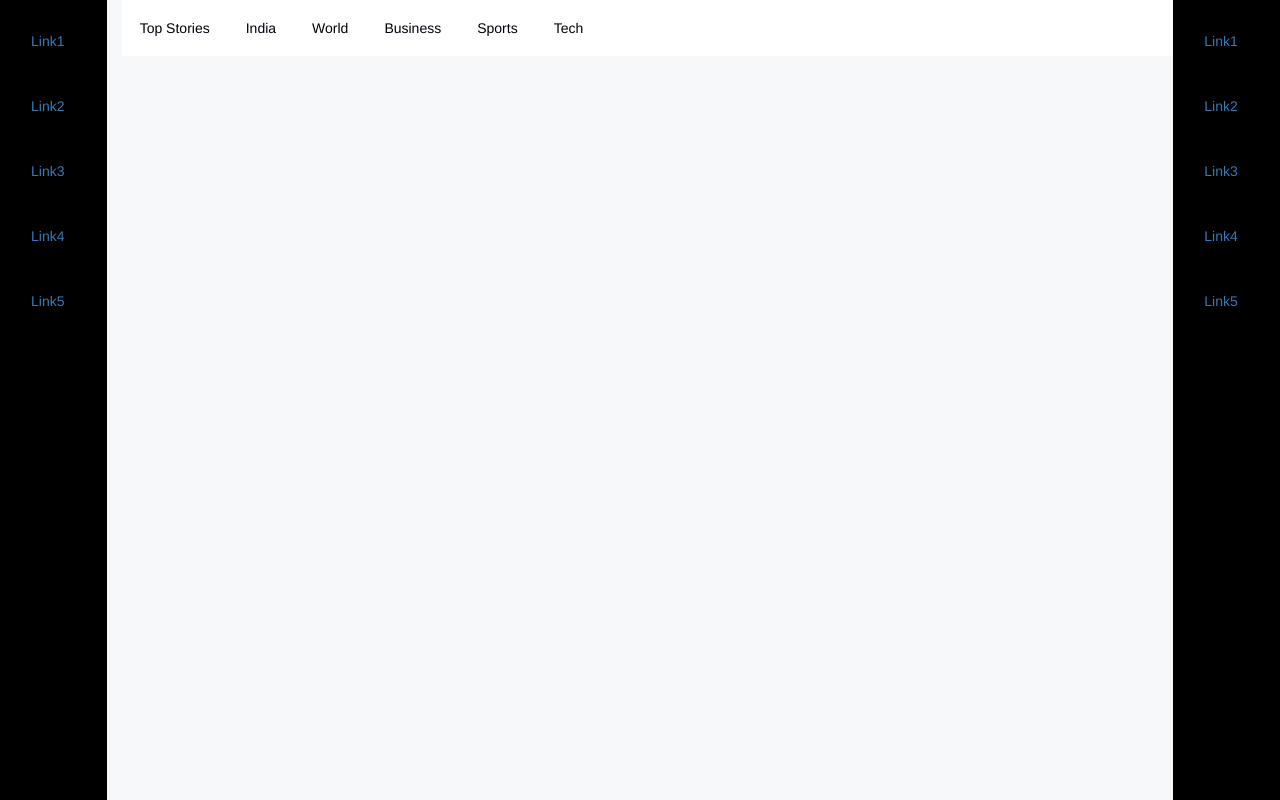
After one commit to akhileshsaipangallu/NewsApp, a Django app: template templates/news/new_home.html in a window 1280 px wide. The commit adds this page. Run offline with Django 3.2, Linux system fonts and the light colour scheme; the template is opened without the code that fills it, so the values that code supplies are empty; some libraries are stand-ins or nearby versions.

Commit message:
new page added

```diff
--- /dev/null
+++ b/templates/news/new_home.html
@@ -0,0 +1,78 @@
+<!DOCTYPE html>
+<html>
+    <head>
+        <meta charset="utf-8">
+        <meta name="viewport" content="width=device-width, initial-scale=1">
+        <link rel="stylesheet" href="https://maxcdn.bootstrapcdn.com/bootstrap/3.3.7/css/bootstrap.min.css">
+        <script src="https://ajax.googleapis.com/ajax/libs/jquery/3.2.0/jquery.min.js"></script>
+        <script src="https://maxcdn.bootstrapcdn.com/bootstrap/3.3.7/js/bootstrap.min.js"></script>
+        <style>
+            .navbar-side {
+                background: #000000;
+                border-radius: 0;
+                height: 100%;
+                width: inherit;
+                position: fixed;
+            }
+            .navbar-top {
+                background: #ffffff;
+                border-radius: 0;
+                border: 0px;
+                width: inherit;
+                position: fixed;
+            }
+            .navbar-top .navbar-nav>li>a{
+                color: #00000f;
+                margin: 8px;
+                padding: 10px;
+            }
+            .navbar-side .navbar-nav>li>a{
+                margin-top: 15px;
+                margin-left: 15px;
+            }
+            .col-sm-1, .col-sm-10, .col-sm-12 {
+                padding: 0px;
+            }
+        </style>
+    </head>
+    <body style="background:#f7f8f9">
+        <div class="col-sm-12">
+            <div class="col-sm-1">
+                <div class="navbar navbar-side">
+                    <ul class="nav navbar-nav">
+                        <li><a href="">Link1</a></li>
+                        <li><a href="">Link2</a></li>
+                        <li><a href="">Link3</a></li>
+                        <li><a href="">Link4</a></li>
+                        <li><a href="">Link5</a></li>
+                    </ul>
+                </div>
+            </div>
+            <div class="col-sm-10">
+                <div class="container" style="background:#21a738">
+                    <div class="navbar navbar-top">
+                        <ul class="nav navbar-nav">
+                            <li><a href="">Top Stories</a></li>
+                            <li><a href="">India</a></li>
+                            <li><a href="">World</a></li>
+                            <li><a href="">Business</a></li>
+                            <li><a href="">Sports</a></li>
+                            <li><a href="">Tech</a></li>
+                        </ul>
+                    </div>
+                </div>
+            </div>
+            <div class="col-sm-1">
+                <div class="navbar navbar-side">
+                    <ul class="nav navbar-nav">
+                        <li><a href="">Link1</a></li>
+                        <li><a href="">Link2</a></li>
+                        <li><a href="">Link3</a></li>
+                        <li><a href="">Link4</a></li>
+                        <li><a href="">Link5</a></li>
+                    </ul>
+                </div>
+            </div>
+        </div>
+    </body>
+</html>
```
Also changed, not shown: templates/news/home.html (+43 -54 lines).
